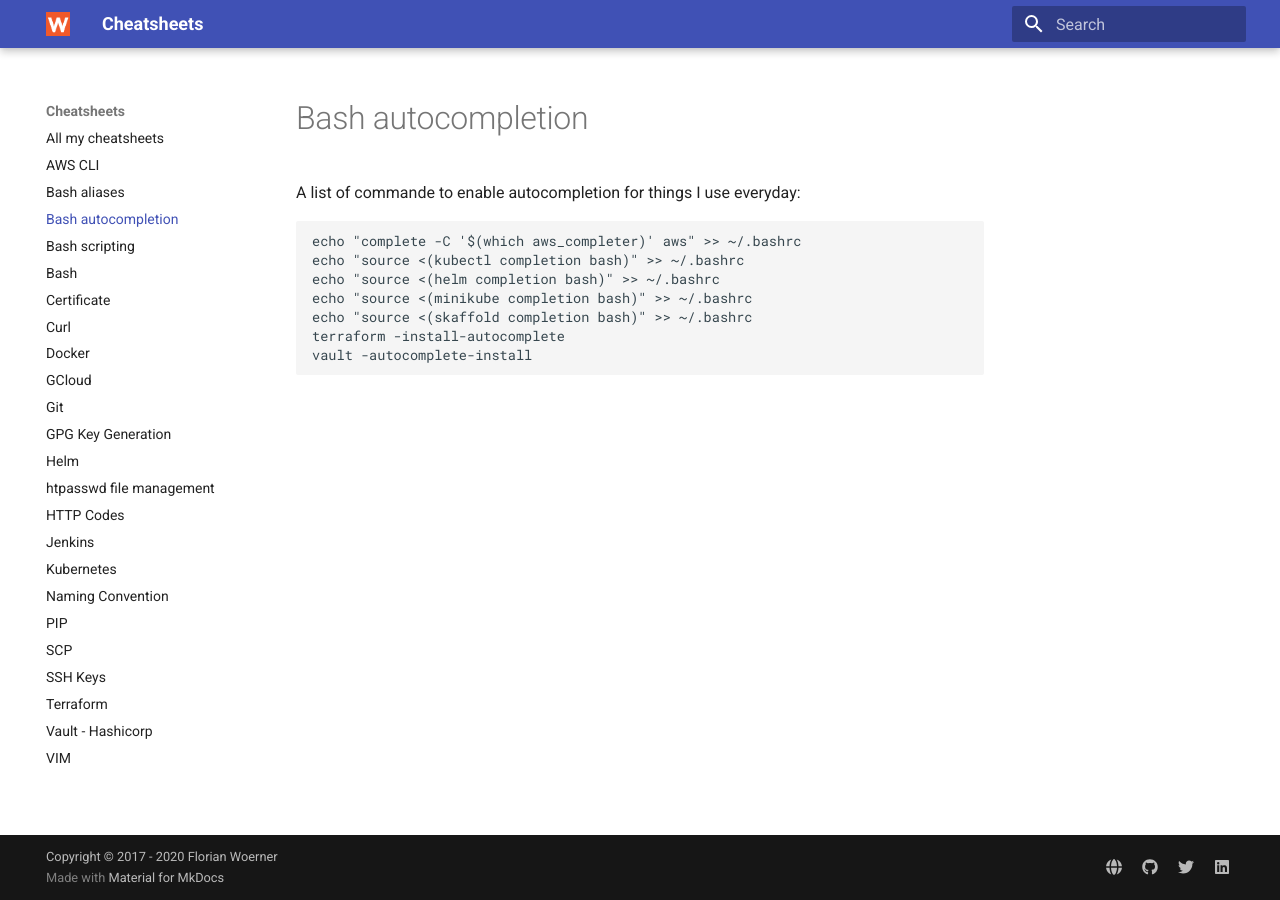
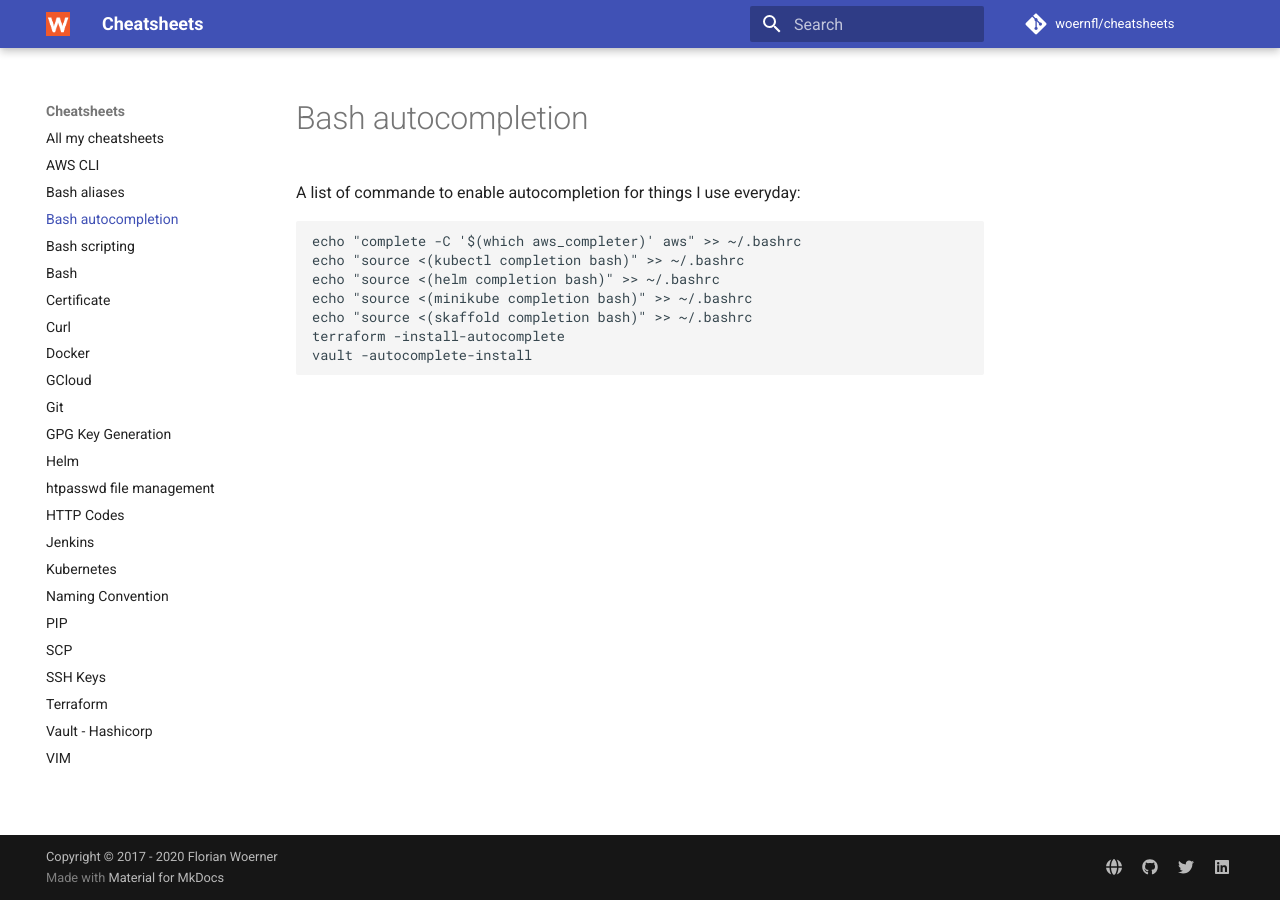
Before and after one commit to woernfl/cheatsheets, an MkDocs documentation site: the page built from docs/bash-autocompletion.md, in a window 1280 px wide. Built offline with MkDocs 1.6.1 and Material for MkDocs 9.7.7, drawn with Linux system fonts in a browser that asks for light colours; comment, search, counter and statistics services are not loaded.

Commit message:
mkdocs.yml: Add repo name and url
Signed-off-by: Florian Woerner <florian.woerner@onmyown.io>

```diff
--- a/mkdocs.yml
+++ b/mkdocs.yml
@@ -3,6 +3,9 @@
   name: material
   logo: assets/images/logo.png
   favicon: assets/images/logo.png
+
+repo_name: 'woernfl/cheatsheets'
+repo_url: 'https://github.com/woernfl/cheatsheets'
 
 copyright: 'Copyright &copy; 2017 - 2020 Florian Woerner'
 
```
